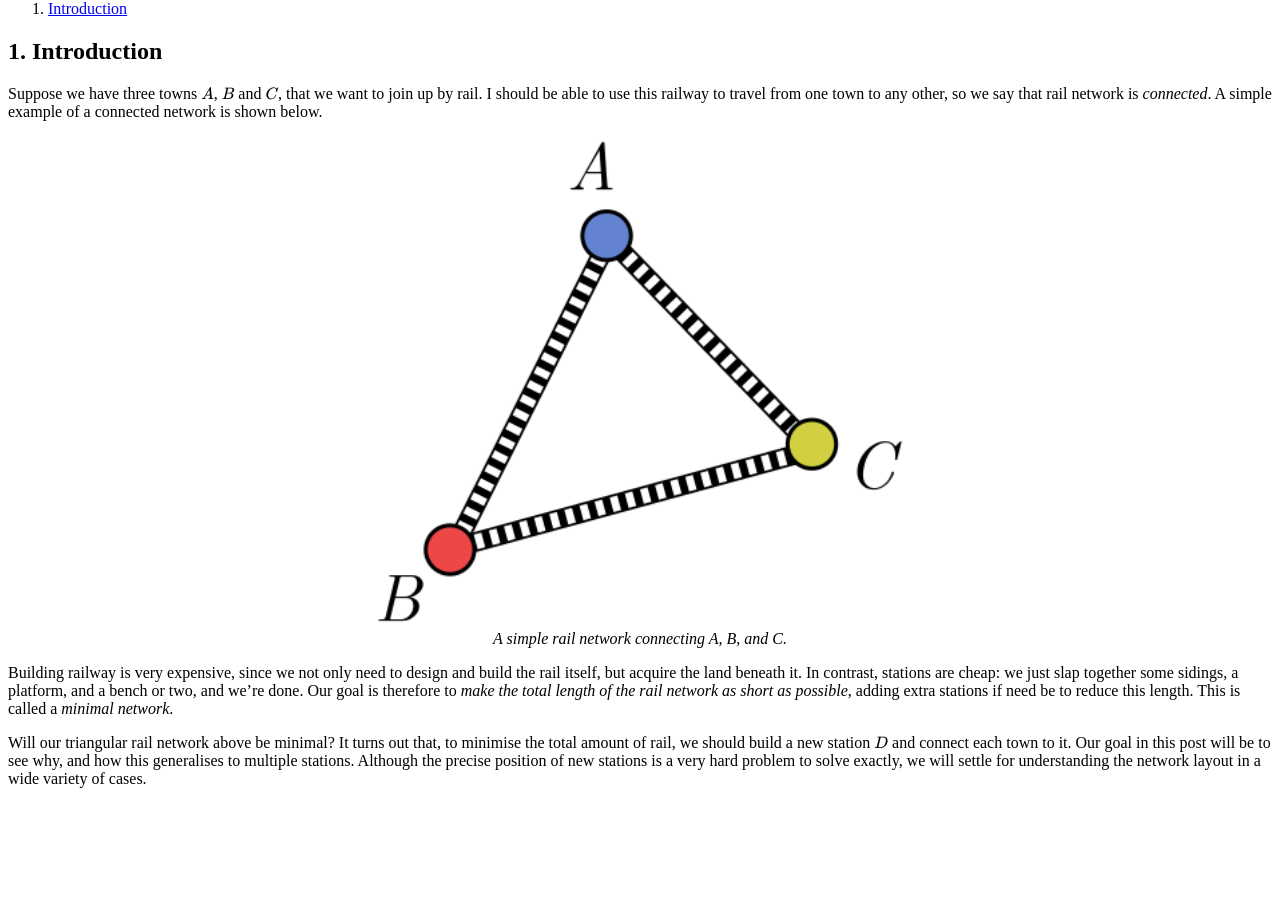
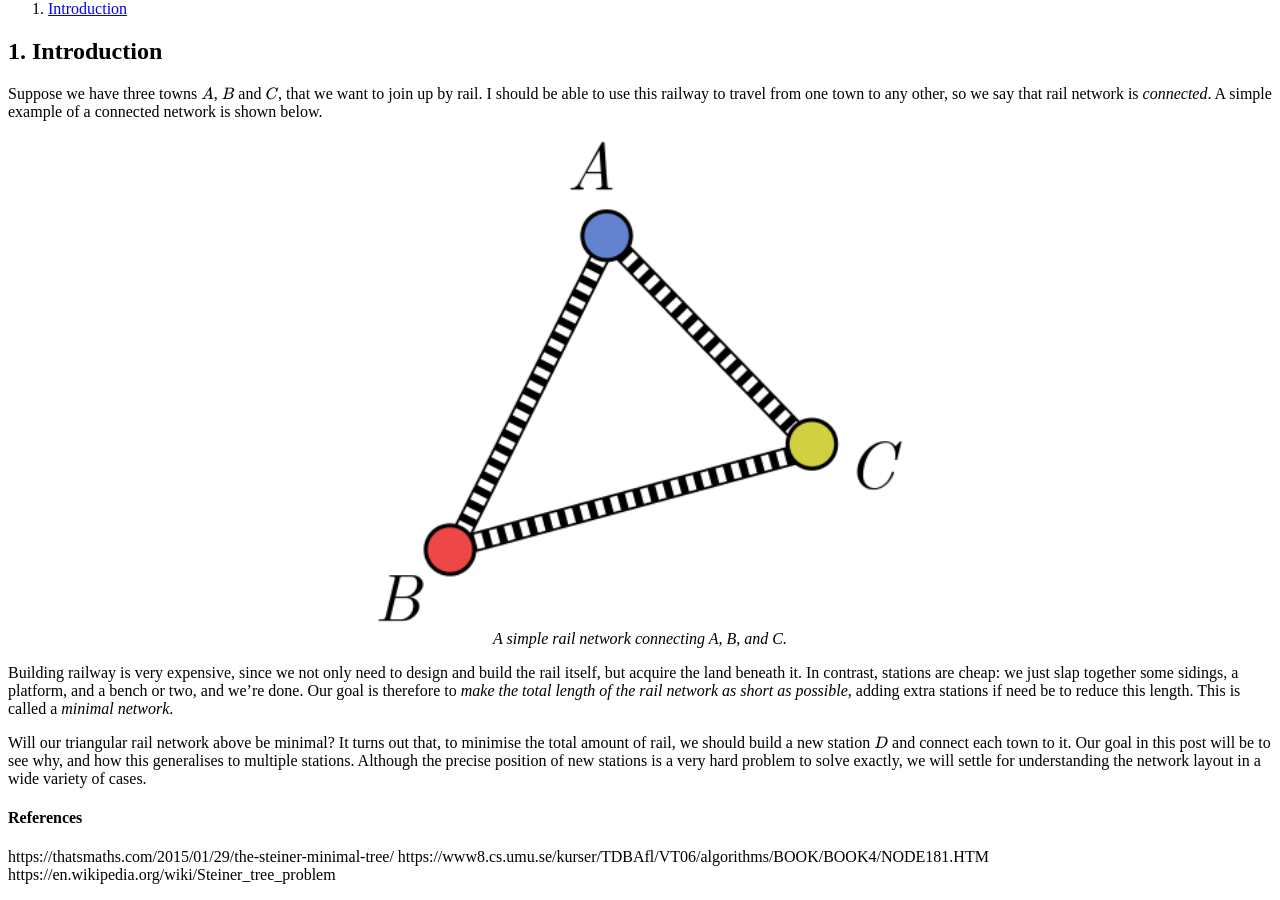
Before and after one commit to hapax/hapax.github.io, a Jekyll site: the page built from assets/minimal-networks.md, in a window 1280 px wide and 900 px high, scrolled down 581 px. Built offline with Jekyll 4.4.1, drawn with Linux system fonts in a browser that asks for light colours; our own code applies the rules of GitHub Pages for plain Markdown files; formulas are drawn with MathJax 3; a script that is not in the unit is left out; before the commit the page ends 1385 px from its top, so only the background shows below that.

Commit message:
Update minimal-networks.md

```diff
--- a/assets/minimal-networks.md
+++ b/assets/minimal-networks.md
@@ -47,3 +47,9 @@ multiple stations.
 Although the precise position of new stations is a very hard problem
 to solve exactly, we will settle for understanding the network layout
 in a wide variety of cases.
+
+#### References
+
+https://thatsmaths.com/2015/01/29/the-steiner-minimal-tree/
+https://www8.cs.umu.se/kurser/TDBAfl/VT06/algorithms/BOOK/BOOK4/NODE181.HTM
+https://en.wikipedia.org/wiki/Steiner_tree_problem
```
